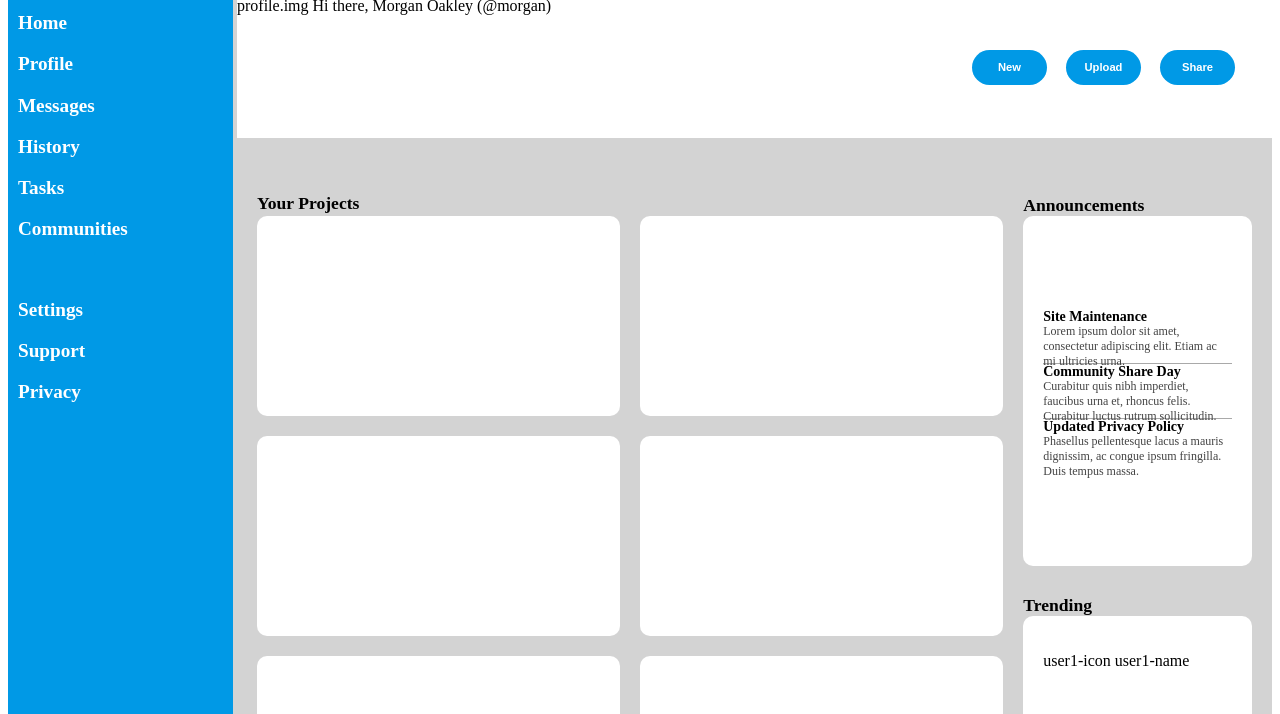
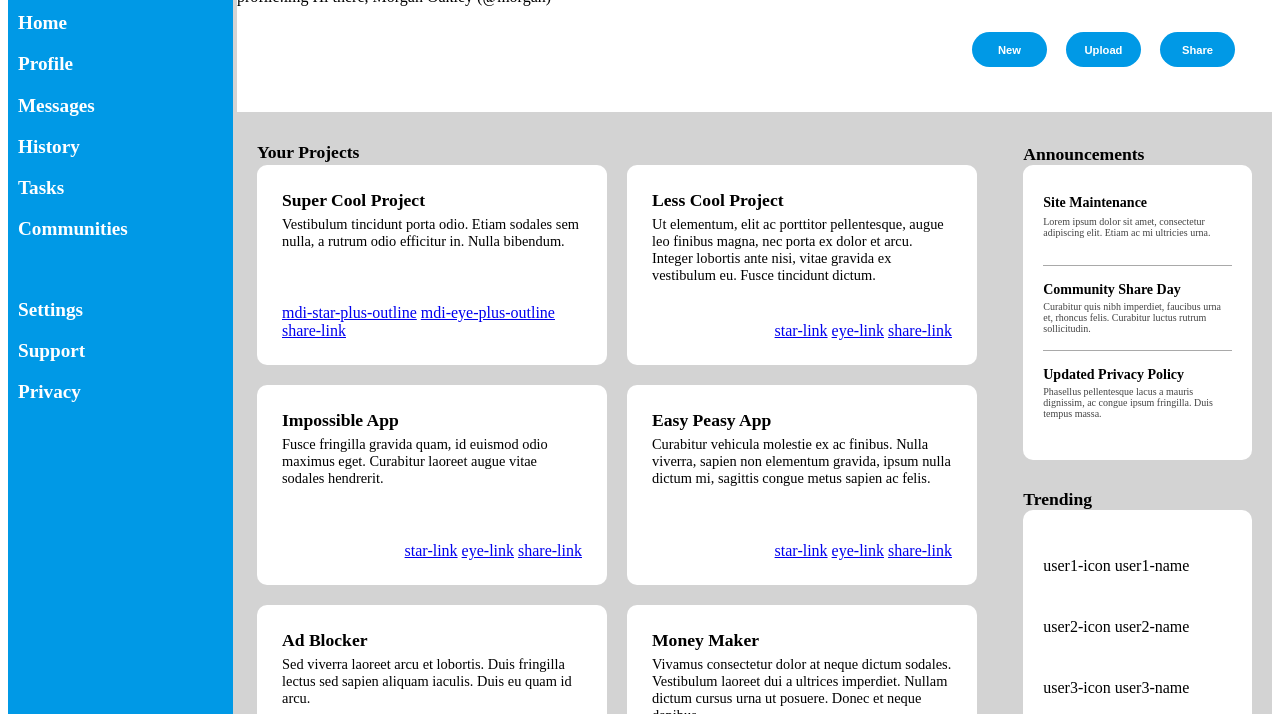
Before and after one commit to HereticJ/top-project-admin-dashboard, a website: page index.html in a window 1280 px wide. Shown: the part 82-796 px from the top of the page. Drawn offline with Linux system fonts and the light colour scheme.

Commit message:
Add/Structure projects children, icons

```diff
--- a/index.html
+++ b/index.html
@@ -55,28 +55,73 @@
                 <p class=announcements-title>Announcements</p>
                 <div class="projects">
                     <div class="card">
-                        <p class="title"></p>
-                        <p class="content"></p>
+                        <p class="title">Super Cool Project</p>
+                        <p class="content">Vestibulum tincidunt porta odio. Etiam
+                            sodales sem nulla, a rutrum odio efficitur in. Nulla bibendum.
+                            </p>
+                        <div class="quick-links">
+                            <a href="star">mdi-star-plus-outline</a>
+                            <a href="eye">mdi-eye-plus-outline</a>
+                            <a href="share">share-link</a>
+                        </div>
                     </div>
                     <div class="card">
-                        <p class="title"></p>
-                        <p class="content"></p>
+                        <p class="title">Less Cool Project</p>
+                        <p class="content">Ut elementum, elit ac porttitor pellentesque, augue
+                            leo finibus magna, nec porta ex dolor et arcu. Integer lobortis ante
+                            nisi, vitae gravida ex vestibulum eu. Fusce tincidunt dictum.
+                            </p>
+                        <div class="quick-links">
+                            <a href="star">star-link</a>
+                            <a href="eye">eye-link</a>
+                            <a href="share">share-link</a>
+                        </div>
                     </div>
                     <div class="card">
-                        <p class="title"></p>
-                        <p class="content"></p>
+                        <p class="title">Impossible App</p>
+                        <p class="content"> Fusce fringilla gravida quam, id euismod odio maximus
+                            eget. Curabitur laoreet augue vitae sodales hendrerit.
+                            </p>
+                        <div class="quick-links">
+                            <a href="star">star-link</a>
+                            <a href="eye">eye-link</a>
+                            <a href="share">share-link</a>
+                        </div>
                     </div>
                     <div class="card">
-                        <p class="title"></p>
-                        <p class="content"></p>
+                        <p class="title">Easy Peasy App</p>
+                        <p class="content">Curabitur vehicula molestie ex ac finibus. Nulla viverra,
+                            sapien non elementum gravida, ipsum nulla dictum mi, sagittis congue
+                            metus sapien ac felis.
+                            </p>
+                        <div class="quick-links">
+                            <a href="star">star-link</a>
+                            <a href="eye">eye-link</a>
+                            <a href="share">share-link</a>
+                        </div>
                     </div>
                     <div class="card">
-                        <p class="title"></p>
-                        <p class="content"></p>
+                        <p class="title">Ad Blocker</p>
+                        <p class="content">Sed viverra laoreet arcu et lobortis. Duis fringilla lectus
+                            sed sapien aliquam iaculis. Duis eu quam id arcu.
+                            </p>
+                        <div class="quick-links">
+                            <a href="star">star-link</a>
+                            <a href="eye">eye-link</a>
+                            <a href="share">share-link</a>
+                        </div>
                     </div>
                     <div class="card">
-                        <p class="title"></p>
-                        <p class="content"></p>
+                        <p class="title">Money Maker</p>
+                        <p class="content">Vivamus consectetur dolor at neque dictum sodales. Vestibulum
+                            laoreet dui a ultrices imperdiet. Nullam dictum cursus urna ut posuere. Donec
+                            et neque dapibus.
+                            </p>
+                        <div class="quick-links">
+                            <a href="star">star-link</a>
+                            <a href="eye">eye-link</a>
+                            <a href="share">share-link</a>
+                        </div>
                     </div>
                 </div>
 
--- /dev/null
+++ b/package.json
@@ -0,0 +1,6 @@
+{
+  "dependencies": {
+    "@mdi/js": "^7.4.47",
+    "@mdi/react": "^1.6.1"
+  }
+}
--- a/style.css
+++ b/style.css
@@ -1,7 +1,7 @@
 .container {
     display: grid;
     grid-template-columns: minmax(100px, 225px) minmax(400px, 4fr);
-    grid-template-rows: auto-fit;
+    grid-template-rows: 100%;
     background-color: lightgray;
     z-index: 0;
     gap: 4px;
@@ -82,8 +82,7 @@
     grid-template-rows: auto-fit;
     align-content: space-evenly;
     justify-content: space-evenly;
-    padding-top: 50px;
-    padding-bottom: 50px;
+    padding-top: 25px;
 }
 
 .projects {
@@ -94,7 +93,7 @@
     padding-left: 20px;
     padding-right: 10px;
     padding-bottom: 50px;
-    grid-template-columns: repeat(2, minmax(300px, 385px));
+    grid-template-columns: repeat(2, minmax(300px, 350px));
     grid-template-rows: repeat(3, minmax(150px, 200px));
 }
 
@@ -105,8 +104,8 @@
     padding-right: 20px;
     padding-left: 10px;
     padding-bottom: 20px;
-    grid-template-columns: minmax(200px, auto-fit);
-    grid-template-rows: minmax(200px, 350px) 50px minmax(200px, 300px);
+    grid-template-columns: minmax(200px, 250px);
+    grid-template-rows: minmax(200px, 295px) 50px minmax(200px, 295px);
 }
 
 .announcements-title {
@@ -126,16 +125,16 @@
     grid-row: 1 / 2;
     border-radius: 10px;
     padding: 20px;
-    grid-template-columns: auto;
-    grid-template-rows: 15px 40px 15px 40px 15px 40px;
-    align-content: center;
-
+    grid-template-columns: auto-fit;
+    grid-template-rows: 20px 50px 20px 50px 20px 50px;
+    align-content: space-around;
 }
 
 .announcements > .content-title1 {
     grid-row: 1 / 2;
     font-size: 14px;
     font-weight: 700;
+    padding-top: 6px;
     margin: 0;
 }
 
@@ -143,6 +142,7 @@
     grid-row: 3 / 4;
     font-size: 14px;
     font-weight: 700;
+    padding-top: 8px;
     margin: 0;
 }
 
@@ -150,29 +150,32 @@
     grid-row: 5 / 6;
     font-size: 14px;
     font-weight: 700;
+    padding-top: 8px;
     margin: 0;
 }
 
 .announcements > .content1 {
     grid-row: 2 / 3;
-    font-size: 12px;
+    font-size: 10px;
     color: rgb(68, 68, 68);
+    padding-bottom: 4px;
     border-bottom: 1px solid darkgrey;
     margin: 0;
 }
 
 .announcements > .content2 {
     grid-row: 4 / 5;
-    font-size: 12px;
+    font-size: 10px;
     color: rgb(68, 68, 68);
     border-bottom: 1px solid darkgrey;
+    padding-bottom: 4px;
     margin: 0;
 }
 
 .announcements > .content3 {
     grid-row: 6 / 7;
     color: rgb(68, 68, 68);
-    font-size: 12px;
+    font-size: 10px;
     margin: 0;
 }
 
@@ -204,11 +207,35 @@
     border-radius: 10px;
     padding: 20px;
     grid-template-rows: repeat(4, minmax(40px auto-fit));
+    align-content: space-evenly;
 }
 
 .card {
+    display: grid;
+    grid-template-rows: min-content min-content;
+    grid-template-columns: auto-fit;
     background-color: white;
     border-radius: 10px;
+    padding: 25px;
+    justify-content: start;
+}
+
+.card > .title {
+    font-size: 1.1rem;
+    font-weight: 700;
+    margin: 0;
+    padding-bottom: 5px;
+    place-self: start start;
+}
+
+.card > .content {
+    font-size: 0.9rem;
+    margin: 0;
+    place-self: start start;
+}
+
+.quick-links {
+    place-self: end end;
 }
 
 .searchbar {
```
Also changed, not shown: 1 other file.
